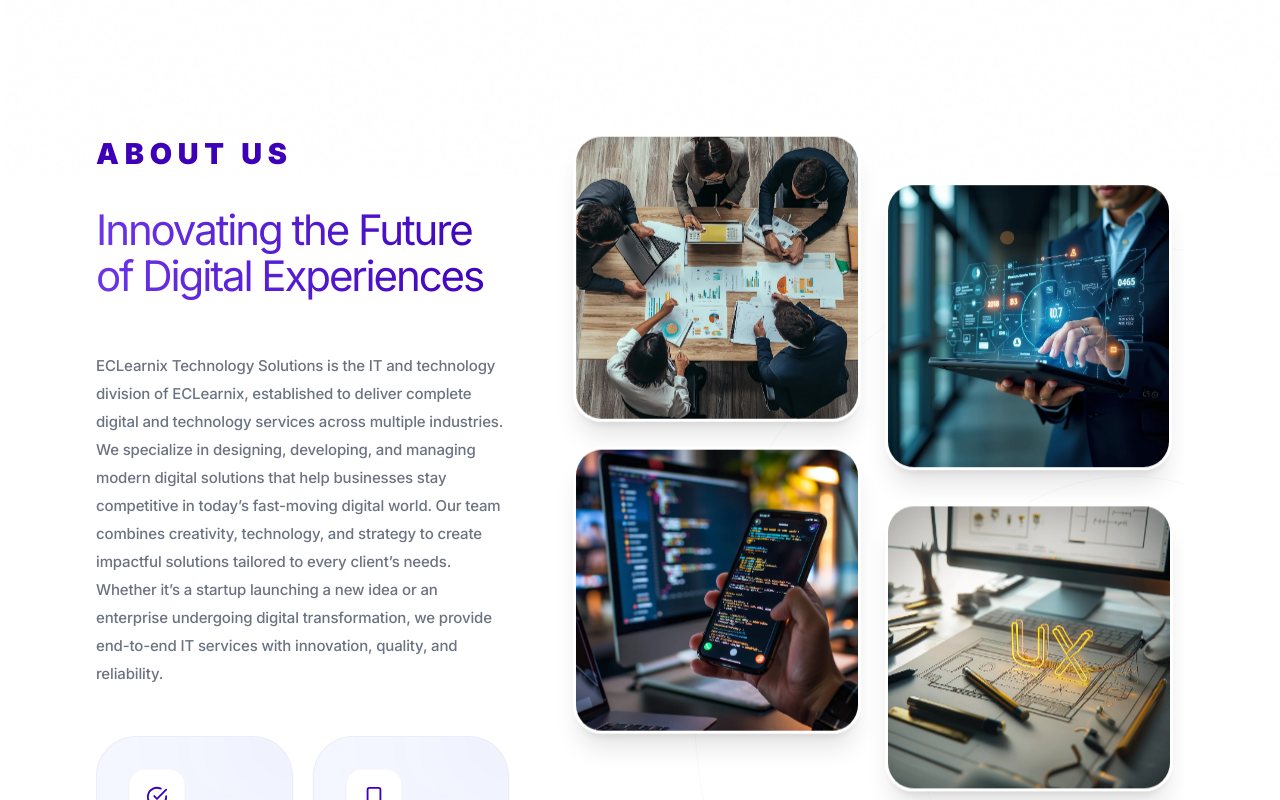
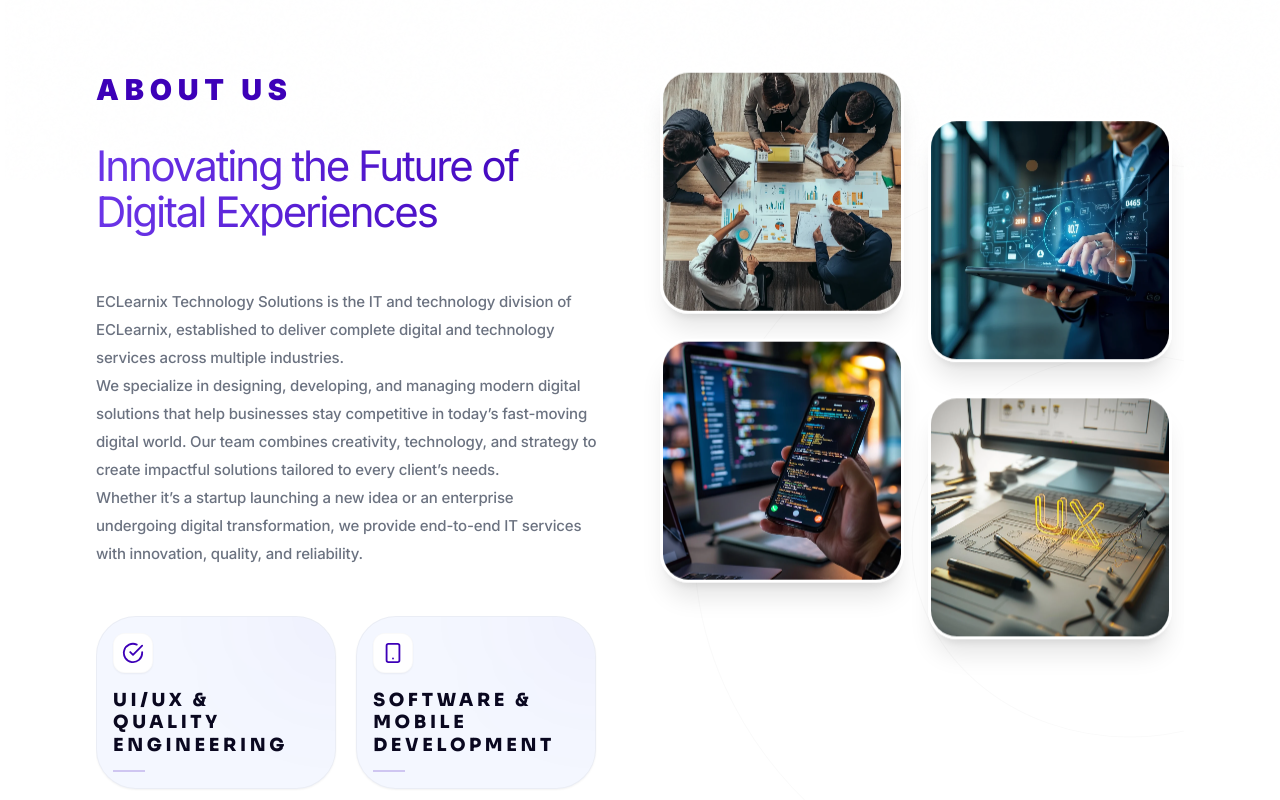
Before and after one commit to premwizard/ECLEARNICX-IT, a React (Vite) app: page / in a window 1280 px wide. Shown: the part 860-1660 px from the top of the page. Built offline with nearby package versions, Linux system fonts and the light colour scheme.

Commit message:
Firsr Commit

```diff
--- a/src/components/About/AboutSection.jsx
+++ b/src/components/About/AboutSection.jsx
@@ -57,7 +57,7 @@
   return (
     <section
       ref={containerRef}
-      className="relative pt-32 pb-20 md:pt-48 md:pb-32 bg-white overflow-hidden flex items-center justify-center min-h-screen"
+      className="relative pt-20 pb-16 md:pt-32 md:pb-20 bg-white overflow-hidden flex items-center justify-center min-h-[85vh]"
       id="about"
     >
       <div className="w-full max-w-[100%] px-6 md:px-12 lg:px-24 relative z-10">
@@ -74,7 +74,7 @@
             </svg>
           </div>
 
-          <div className="w-full grid lg:grid-cols-[38%_58%] justify-between gap-12 items-start">
+          <div className="w-full grid lg:grid-cols-[46%_50%] justify-between gap-12 items-start">
 
             {/* Left Content - Realigned to Top */}
             <div ref={leftContentRef} className="relative z-10 order-2 lg:order-1 pt-4 lg:pt-0">
@@ -89,10 +89,10 @@
               </h2>
 
               <p className="about-fade-up text-gray-500 text-lg md:text-xl lg:text-[22px] leading-[1.6] mb-12 max-w-2xl font-medium">
-ECLearnix Technology Solutions is the IT and technology division of ECLearnix, established to deliver complete digital and technology services across multiple industries.
-<br />We specialize in designing, developing, and managing modern digital solutions that help businesses stay competitive in today’s fast-moving digital world. Our team combines creativity, technology, and strategy to create impactful solutions tailored to every client’s needs.
-<br />Whether it’s a startup launching a new idea or an enterprise undergoing digital transformation, we provide end-to-end IT services with innovation, quality, and reliability.
-</p>
+                ECLearnix Technology Solutions is the IT and technology division of ECLearnix, established to deliver complete digital and technology services across multiple industries.
+                <br />We specialize in designing, developing, and managing modern digital solutions that help businesses stay competitive in today’s fast-moving digital world. Our team combines creativity, technology, and strategy to create impactful solutions tailored to every client’s needs.
+                <br />Whether it’s a startup launching a new idea or an enterprise undergoing digital transformation, we provide end-to-end IT services with innovation, quality, and reliability.
+              </p>
 
               {/* Services & Expertise Grid - Styled as Equal Bento Cards */}
               <div className="grid grid-cols-1 md:grid-cols-2 gap-5 mb-16">
@@ -109,19 +109,19 @@
                     viewport={{ once: true, margin: "-50px" }}
                     transition={{ duration: 0.8, delay: i * 0.1, ease: "easeOut" }}
                     whileHover={{ y: -5, backgroundColor: '#ffffff', boxShadow: '0 30px 60px rgba(61, 0, 184, 0.1)' }}
-                    className="group p-8 rounded-[2.5rem] bg-[#F4F7FF] border border-black/[0.04] hover:border-primary/40 transition-all duration-500 flex flex-col justify-between gap-8 shadow-sm relative overflow-hidden min-h-[160px]"
+                    className="group p-4 rounded-[2.5rem] bg-[#F4F7FF] border border-black/[0.04] hover:border-primary/40 transition-all duration-500 flex flex-col justify-between gap-4 shadow-sm relative overflow-hidden min-h-[110px]"
                   >
                     <div className="absolute top-0 right-0 w-32 h-32 bg-primary/5 rounded-full blur-3xl -translate-y-1/2 translate-x-1/2 group-hover:bg-primary/10 transition-colors" />
 
-                    <div className="w-14 h-14 rounded-2xl bg-white shadow-sm flex items-center justify-center text-primary group-hover:bg-primary group-hover:text-white transition-all duration-500 flex-shrink-0 relative z-10 border border-black/[0.02]">
+                    <div className="w-10 h-10 rounded-xl bg-white shadow-sm flex items-center justify-center text-primary group-hover:bg-primary group-hover:text-white transition-all duration-500 flex-shrink-0 relative z-10 border border-black/[0.02]">
                       {item.icon}
                     </div>
 
                     <div className="relative z-10">
-                      <h4 className="text-[14px] font-black text-[#0A0820] uppercase tracking-[0.2em] leading-tight group-hover:text-primary transition-colors">
+                      <h4 className="text-[12px] font-black text-[#0A0820] uppercase tracking-[0.2em] leading-tight group-hover:text-primary transition-colors">
                         {item.title}
                       </h4>
-                      <div className="w-8 h-[2px] bg-primary/20 mt-4 group-hover:w-16 transition-all duration-500" />
+                      <div className="w-8 h-[2px] bg-primary/20 mt-3 group-hover:w-16 transition-all duration-500" />
                     </div>
                   </motion.div>
                 ))}
@@ -130,9 +130,9 @@
 
             </div>
 
-            {/* Right Collage - Slightly smaller as requested */}
+            {/* Right Collage - Reduced scale */}
             <div ref={rightContentRef} className="relative order-1 lg:order-2 flex items-center justify-end py-4 lg:py-0">
-              <div className="grid grid-cols-2 gap-4 md:gap-6 w-full max-w-2xl lg:max-w-3xl p-4">
+              <div className="grid grid-cols-2 gap-4 md:gap-6 w-full max-w-xl lg:max-w-2xl p-4">
 
                 {/* Image 1 - Top Left */}
                 <div className="about-collage-img aspect-square rounded-[1.2rem] md:rounded-[1.8rem] overflow-hidden shadow-xl border-2 md:border-[3px] border-white transform hover:scale-[1.02] transition-transform duration-500">
--- a/src/components/Services/ServiceCards.jsx
+++ b/src/components/Services/ServiceCards.jsx
@@ -74,23 +74,23 @@
               </div>
 
               {/* Panel Content */}
-              <div className="absolute inset-0 p-6 md:p-10 flex flex-col justify-end z-10">
+              <div className="absolute inset-0 p-4 md:p-4 flex flex-col justify-end z-10">
                 {/* Number Indicator */}
-                <div className="absolute top-10 left-10 text-white/20 font-black text-4xl tracking-tighter group-hover:text-primary transition-colors">
+                <div className="absolute top-8 left-8 text-white/20 font-black text-4xl tracking-tighter group-hover:text-primary transition-colors">
                   0{i + 1}
                 </div>
 
                 <div className="max-w-md">
-                  <div className="text-4xl mb-6 transform group-hover:scale-125 transition-transform origin-left duration-500">
+                  <div className="text-2xl mb-6 transform group-hover:scale-125 transition-transform origin-left duration-500">
                     {service.icon}
                   </div>
 
-                  <h3 className="text-2xl md:text-3xl font-black !text-white uppercase tracking-tighter mb-3 leading-none group-hover:text-primary transition-colors">
+                  <h3 className="text-xs md:text-base font-black !text-white uppercase tracking-tight mb-3 leading-tight group-hover:text-primary transition-colors break-words">
                     {service.title}
                   </h3>
 
                   <div className={`overflow-hidden transition-all duration-500 ${hoveredIndex === i ? 'max-h-32 opacity-100' : 'max-h-0 opacity-0 lg:hidden'}`}>
-                    <p className="!text-white/80 font-medium mb-5 leading-relaxed text-sm md:text-base">
+                    <p className="!text-white/80 font-medium mb-5 leading-relaxed text-[10px] md:text-xs">
                       {service.shortDesc}
                     </p>
                     <div className="inline-flex items-center gap-4 text-primary font-black tracking-widest text-[9px] uppercase group-hover:gap-6 transition-all">
--- a/src/pages/CareersPage.jsx
+++ b/src/pages/CareersPage.jsx
@@ -167,8 +167,8 @@
           </div>
 
           <h1 className="hero-title text-6xl md:text-[100px] lg:text-[120px] font-black uppercase tracking-tighter leading-[1.1] mb-8 py-10 overflow-visible text-white">
-            <span className="inline-block">Join the</span> <br />
-            <span className="inline-block text-transparent bg-clip-text bg-gradient-to-r from-primary to-secondaryGradient ">Innovation</span>
+            <span className="inline-block font-black">Join the</span> <br />
+            <span className="inline-block font-black text-transparent bg-clip-text bg-gradient-to-r from-primary to-secondaryGradient drop-shadow-sm">Innovation</span>
           </h1>
 
           <p className="hero-sub text-xl md:text-2xl text-white/80 max-w-4xl mx-auto mb-12 leading-relaxed font-medium">
```
